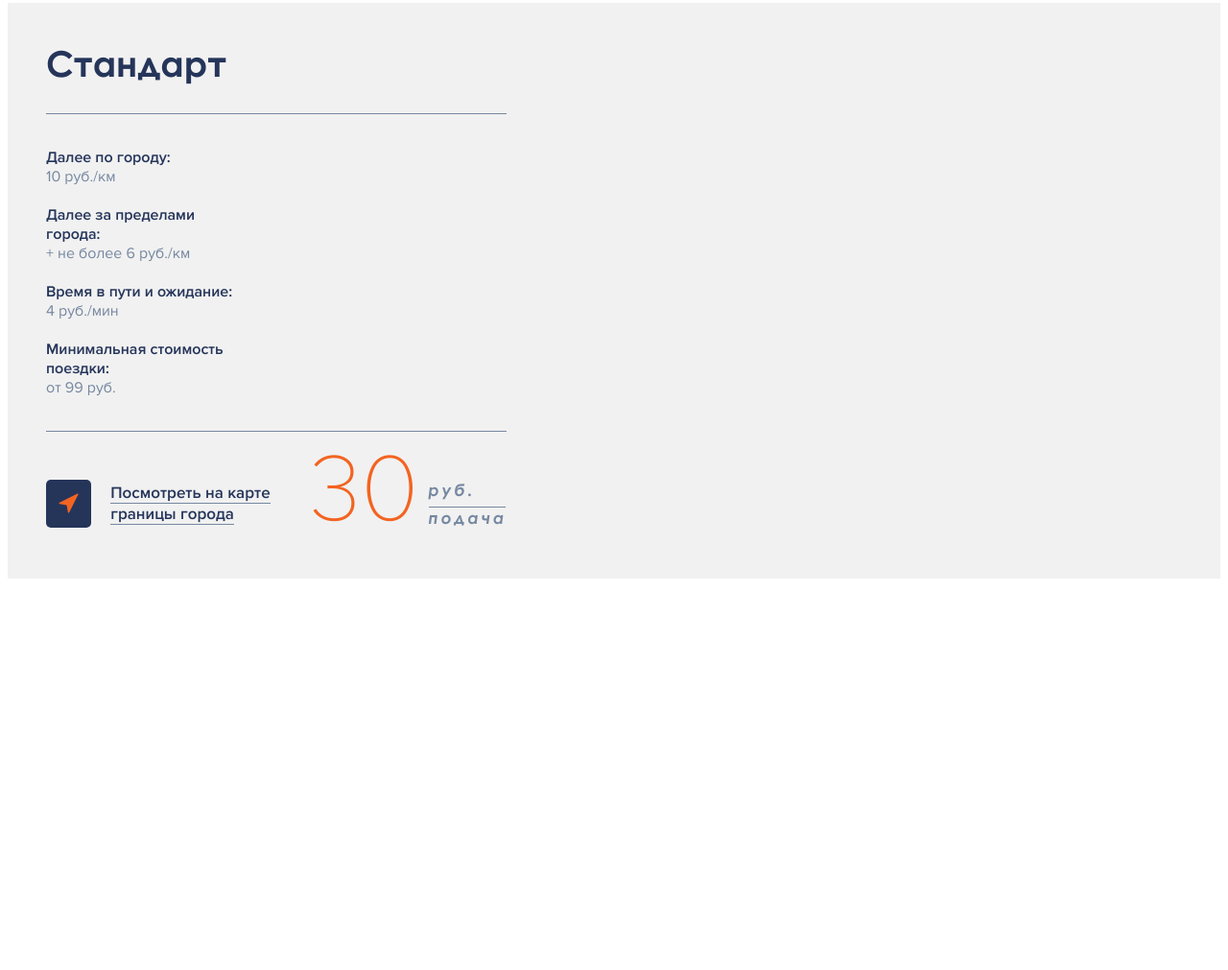
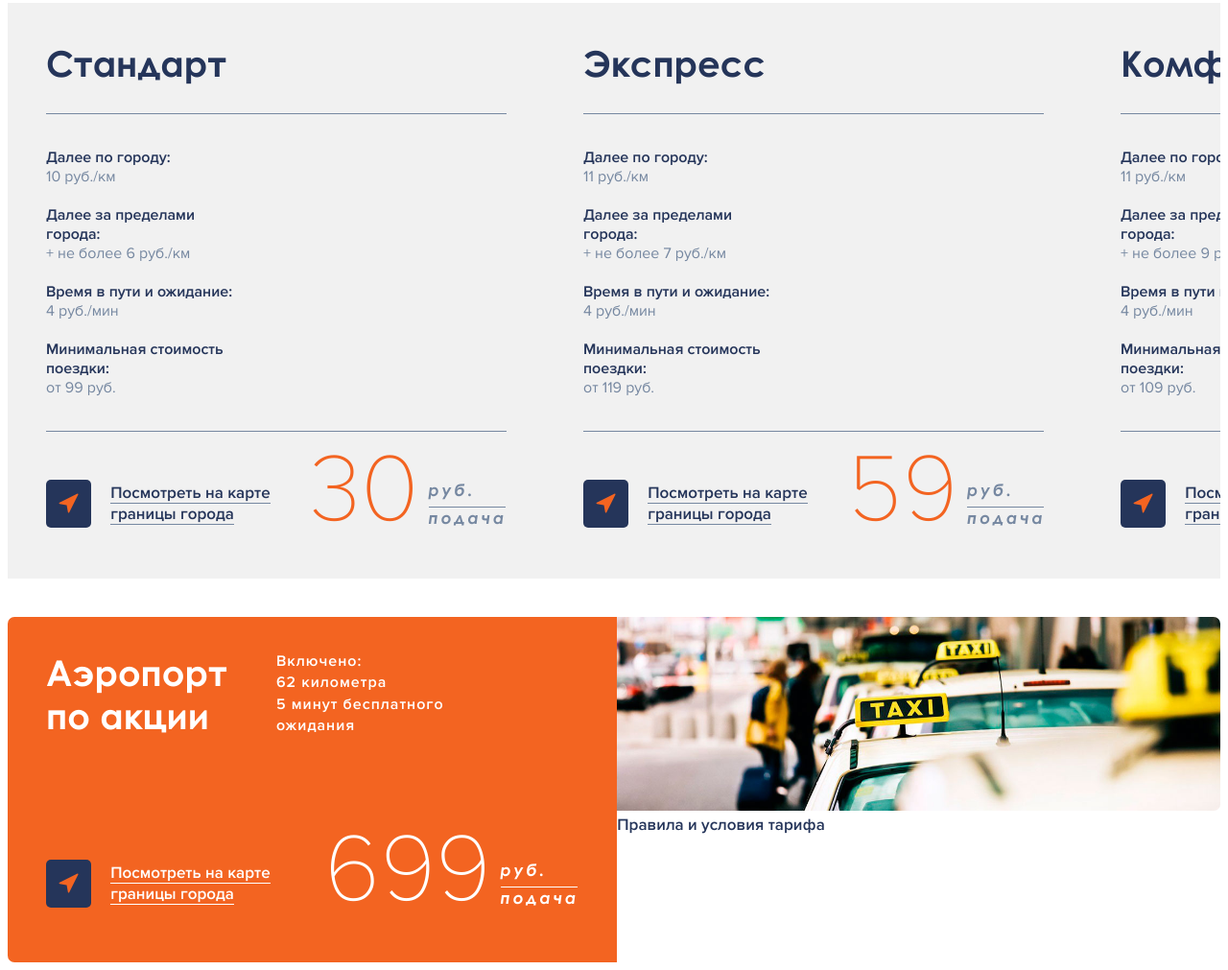
Before and after one commit to OksanaStepanenkoWeb/Taxi_Bravo, a website: page index.html in a window 1280 px wide. Shown: the part 342-1353 px from the top of the page at 96% size. Before the commit the page ends 953 px from the top, so only its background shows below. Drawn offline with Linux system fonts and the light colour scheme.

Commit message:
add airport tariffs

```diff
--- a/assets/scss/content/customer_tariffs/_tariffs.scss
+++ b/assets/scss/content/customer_tariffs/_tariffs.scss
@@ -8,7 +8,6 @@
   &__item {
     width: 560px;
     height: 600px;
-    // width: 100%;
     background: $light_gray;
   }
 
@@ -19,6 +18,14 @@
     font-size: 37px;
     margin: 0;
     color: $dark_blue;
+
+    &_airport {
+      border: none;
+      padding: 0;
+      color: $white;
+      max-width: 240px;
+      width: 100%;
+    }
   }
 
   &__item-wrapper {
@@ -26,12 +33,23 @@
     // background: red;
   }
 
+  &__item-wrapper-city {
+    padding: 20px 20px 40px;
+  }
+
   &__item-footer {
     border-top: 1px solid $gray;
-
     display: inline-flex;
     justify-content: space-between;
     width: 100%;
+
+    &_airport {
+      border: none;
+
+      p {
+        color: $white;
+      }
+    }
   }
 }
 
@@ -65,6 +83,12 @@
   justify-content: space-between;
 }
 
+.tariffs-city-map {
+  width: 100%;
+  max-width: 520px;
+  border-radius: 6px;
+}
+
 
 .show-on-map {
   display: inline-flex;
@@ -82,6 +106,10 @@
     display: inline-block;
     border-bottom: 1px solid $gray;
   }
+
+  &_airport p{
+    border-bottom: 1px solid $white;
+  }
 }
 
 .delivery {
@@ -98,6 +126,8 @@
   &__currency {
     // vertical-align: center;
     padding-top: 50px;
+
+
   }
 
   &__currency p{
@@ -107,10 +137,66 @@
     letter-spacing: 3px;
   }
 
+  &__currency_airport p {
+    color: $white;
+  }
+
   &__slash {
     height: 1px;
     width: 80px;
     background: $gray;
     margin-top: 7px;
+
+    &_airport {
+      background: $white;
+    }
   }
 }
+
+
+.airport-wrapper {
+  max-width: 1760px;
+  width: 100%;
+  padding-top: 40px;
+  display: inline-flex;
+  justify-content: flex-start;
+}
+
+.airport-flex-wrap {
+  display: inline-flex;
+  justify-content: flex-start;
+}
+
+.tariffs__item-airport {
+  padding: 35px 40px;
+  max-width: 640px;
+  width: 100%;
+  background: $orange;
+  color: $white;
+  height: 360px;
+  box-sizing: border-box;
+  border-top-left-radius: 7px;
+  border-bottom-left-radius: 7px;
+  display: flex;
+  flex-direction: column;
+  justify-content: space-between;
+}
+
+.tariffs-airport {
+  max-width: 1120px;
+  width: 100%;
+  border-top-right-radius: 7px;
+  border-bottom-right-radius: 7px;
+}
+
+.airport-inclusive {
+  max-width: 240px;
+  width: 100%;
+
+  p {
+    color: $white;
+    font-size: 16px;
+    letter-spacing: 1px;
+    line-height: 1.4;
+  }
+}
--- a/index.html
+++ b/index.html
@@ -60,16 +60,117 @@
               <p>подача</p>
 						</div>
             </div>
-
         </div>
       </article>
       <article class="tariffs__item">
-        <div class="tariffs__item-wrapper"></div>
+        <div class="tariffs__item-wrapper">
+        <!-- <img src="assets/img/city-map.jpg" class="tariffs-city-map" alt="map"> -->
+				<h4 class="tariffs__item-description">Экспресс</h4>
+				<div class="tariff">
+					<p class="tariff__plan">Далее по городу:</p>
+					<p class="tariff__plan-price">11 руб./км</p>
+					<p class="tariff__plan">Далее за пределами города:</p>
+					<p class="tariff__plan-price">+ не более 7 руб./км</p>
+					<p class="tariff__plan">Время в пути и ожидание:</p>
+					<p class="tariff__plan-price">4 руб./мин</p>
+					<p class="tariff__plan">Минимальная стоимость поездки:</p>
+					<p class="tariff__plan-price">от 119 руб.</p>
+				</div>
+				<div class="tariffs__item-footer ">
+					<div class="show-on-map">
+						<div class="btn-tariff">
+							<i class="flaticon-cursor"></i>
+						</div>
+						<div class="show-on-map__text">
+							<a><p>Посмотреть на карте</p><p> границы города</p></a>
+						</div>
+					</div>
+
+					<div class="delivery">
+						<p class="delivery__price">59</p>
+						<div class="delivery__currency">
+							<p>руб.</p>
+						<div class="delivery__slash"></div>
+						<p>подача</p>
+					</div>
+					</div>
+			</div>
+				</div>
+
       </article>
       <article class="tariffs__item">
-        <div class="tariffs__item-wrapper"></div>
+				<div class="tariffs__item-wrapper">
+        <!-- <img src="assets/img/city-map.jpg" class="tariffs-city-map" alt="map"> -->
+				<h4 class="tariffs__item-description">Комфорт</h4>
+				<div class="tariff">
+					<p class="tariff__plan">Далее по городу:</p>
+					<p class="tariff__plan-price">11 руб./км</p>
+					<p class="tariff__plan">Далее за пределами города:</p>
+					<p class="tariff__plan-price">+ не более 9 руб./км</p>
+					<p class="tariff__plan">Время в пути и ожидание:</p>
+					<p class="tariff__plan-price">4 руб./мин</p>
+					<p class="tariff__plan">Минимальная стоимость поездки:</p>
+					<p class="tariff__plan-price">от 109 руб.</p>
+				</div>
+				<div class="tariffs__item-footer ">
+					<div class="show-on-map">
+						<div class="btn-tariff">
+							<i class="flaticon-cursor"></i>
+						</div>
+						<div class="show-on-map__text">
+							<a><p>Посмотреть на карте</p><p> границы города</p></a>
+						</div>
+					</div>
+
+					<div class="delivery">
+						<p class="delivery__price">79</p>
+						<div class="delivery__currency">
+							<p>руб.</p>
+						<div class="delivery__slash"></div>
+						<p>подача</p>
+					</div>
+					</div>
+			</div>
+				</div>
       </article>
       </div>
+			<div class="airport-wrapper">
+			  <article class="tariffs__item-airport">
+					<div class="airport-flex-wrap">
+						<h4 class="tariffs__item-description tariffs__item-description_airport">Аэропорт по акции</h4>
+						<div class="airport-inclusive">
+							<p>Включено:</p>
+							<p>62 километра</p>
+							<p>5 минут бесплатного ожидания</p>
+						</div>
+					</div>
+
+					<div class="tariffs__item-footer tariffs__item-footer_airport">
+						<div class="show-on-map">
+							<div class="btn-tariff">
+								<i class="flaticon-cursor"></i>
+							</div>
+							<div class="show-on-map__text show-on-map__text_airport">
+								<a><p>Посмотреть на карте</p><p> границы города</p></a>
+							</div>
+						</div>
+
+						<div class="delivery">
+							<p class="delivery__price">699</p>
+							<div class="delivery__currency delivery__currency_airport">
+								<p>руб.</p>
+							  <div class="delivery__slash delivery__slash_airport"></div>
+							  <p>подача</p>
+					  	</div>
+						</div>
+				</div>
+			  </article>
+				<div class="taxi-wrapper">
+					<img src="assets/img/taxi.jpg" alt="taxi" class="tariffs-airport">
+					<a href="#" class="tariffs-rules">Правила и условия тарифа</a>
+				</div>
+
+			</div>
     </section>
   </main>
   <script type="text/javascript" src="assets/js/libs.min.js"></script>
```
Also changed, not shown: assets/css/main.min.css, assets/img/city-map.jpg (added), assets/img/taxi.jpg (added), 1 other file.
